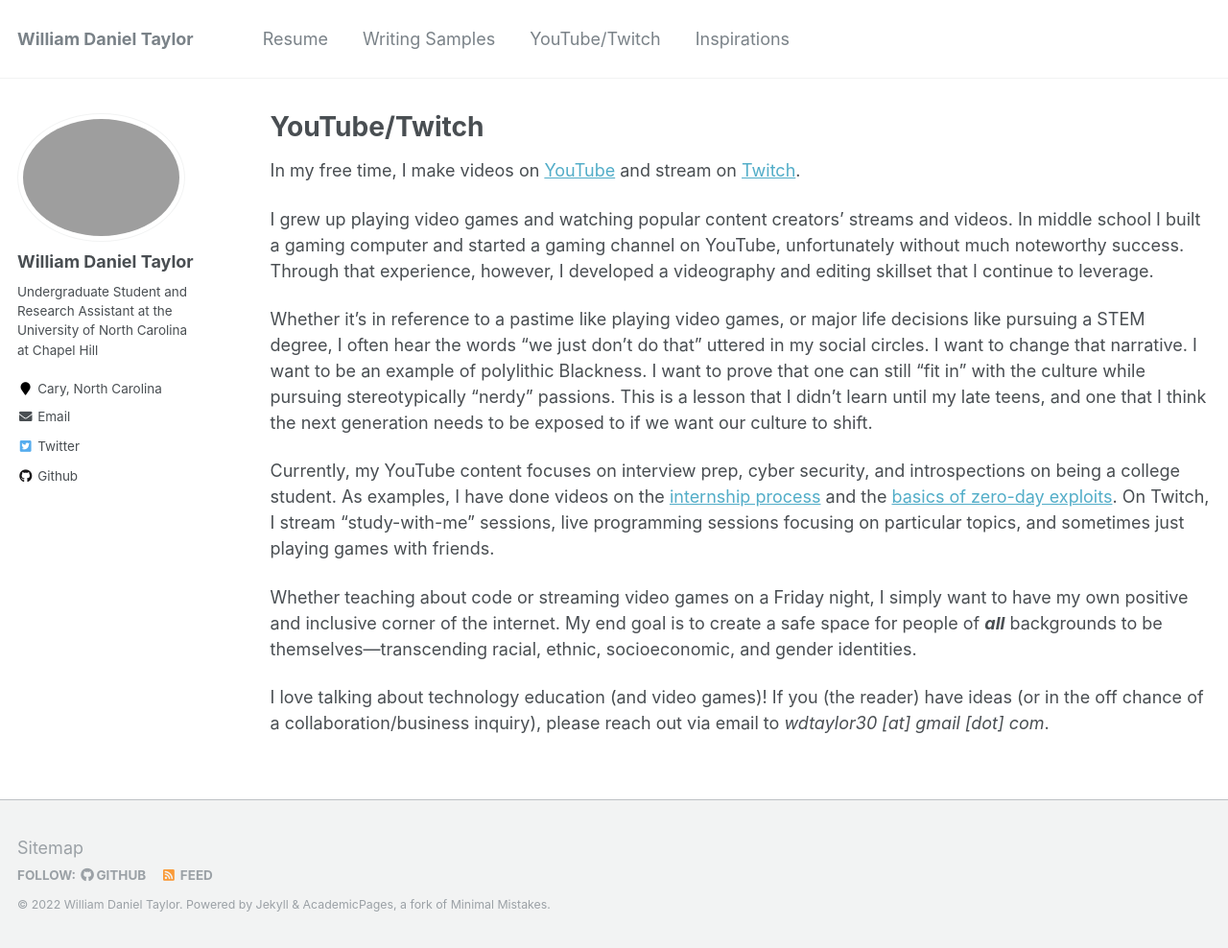
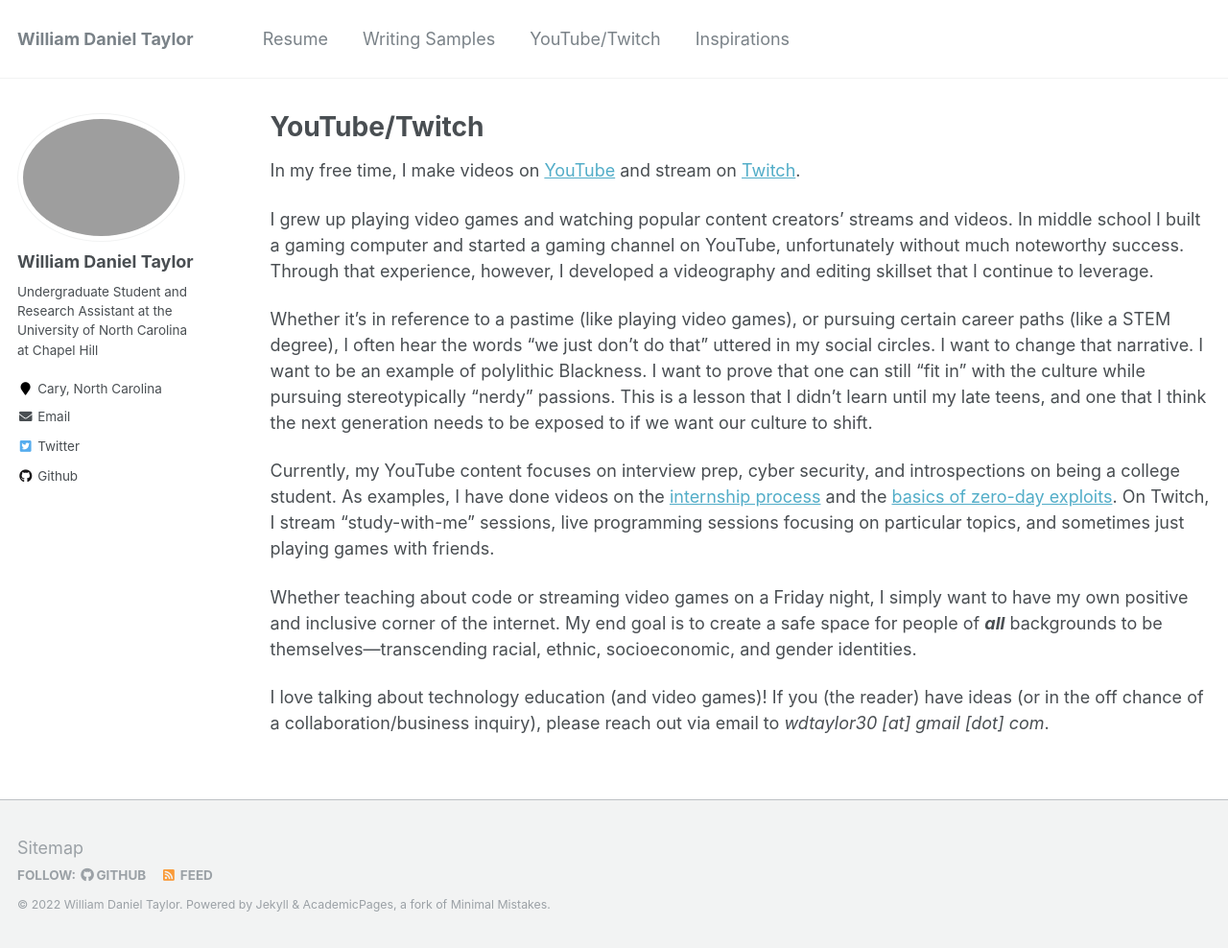
Before and after one commit to wdtaylor30/wdtaylor30.github.io, a Jekyll site: the page built from _pages/content.md, in a window 1280 px wide and 988 px high. Shown: the whole window at 96% size. Built offline with Jekyll 4.4.1, drawn with Linux system fonts in a browser that asks for light colours.

Commit message:
changed wording in _pages/content.md

```diff
--- a/_pages/content.md
+++ b/_pages/content.md
@@ -14,7 +14,7 @@
 
 I grew up playing video games and watching popular content creators' streams and videos. In middle school I built a gaming computer and started a gaming channel on YouTube, unfortunately without much noteworthy success. Through that experience, however, I developed a videography and editing skillset that I continue to leverage.
 
-Whether it's in reference to a pastime like playing video games, or major life decisions like pursuing a STEM degree, I often hear the words "we just don't do that" uttered in my social circles. I want to change that narrative. I want to be an example of polylithic Blackness. I want to prove that one can still "fit in" with the culture while pursuing stereotypically "nerdy" passions. This is a lesson that I didn't learn until my late teens, and one that I think the next generation needs to be exposed to if we want our culture to shift.
+Whether it's in reference to a pastime (like playing video games), or pursuing certain career paths (like a STEM degree), I often hear the words "we just don't do that" uttered in my social circles. I want to change that narrative. I want to be an example of polylithic Blackness. I want to prove that one can still "fit in" with the culture while pursuing stereotypically "nerdy" passions. This is a lesson that I didn't learn until my late teens, and one that I think the next generation needs to be exposed to if we want our culture to shift.
 
 Currently, my YouTube content focuses on interview prep, cyber security, and introspections on being a college student. As examples, I have done videos on the [internship process](https://www.youtube.com/watch?v=HbKJBQr3x_k) and the [basics of zero-day exploits](https://www.youtube.com/watch?v=RFv4-4aT6ZU). On Twitch, I stream "study-with-me" sessions, live programming sessions focusing on particular topics, and sometimes just playing games with friends.
 
```
